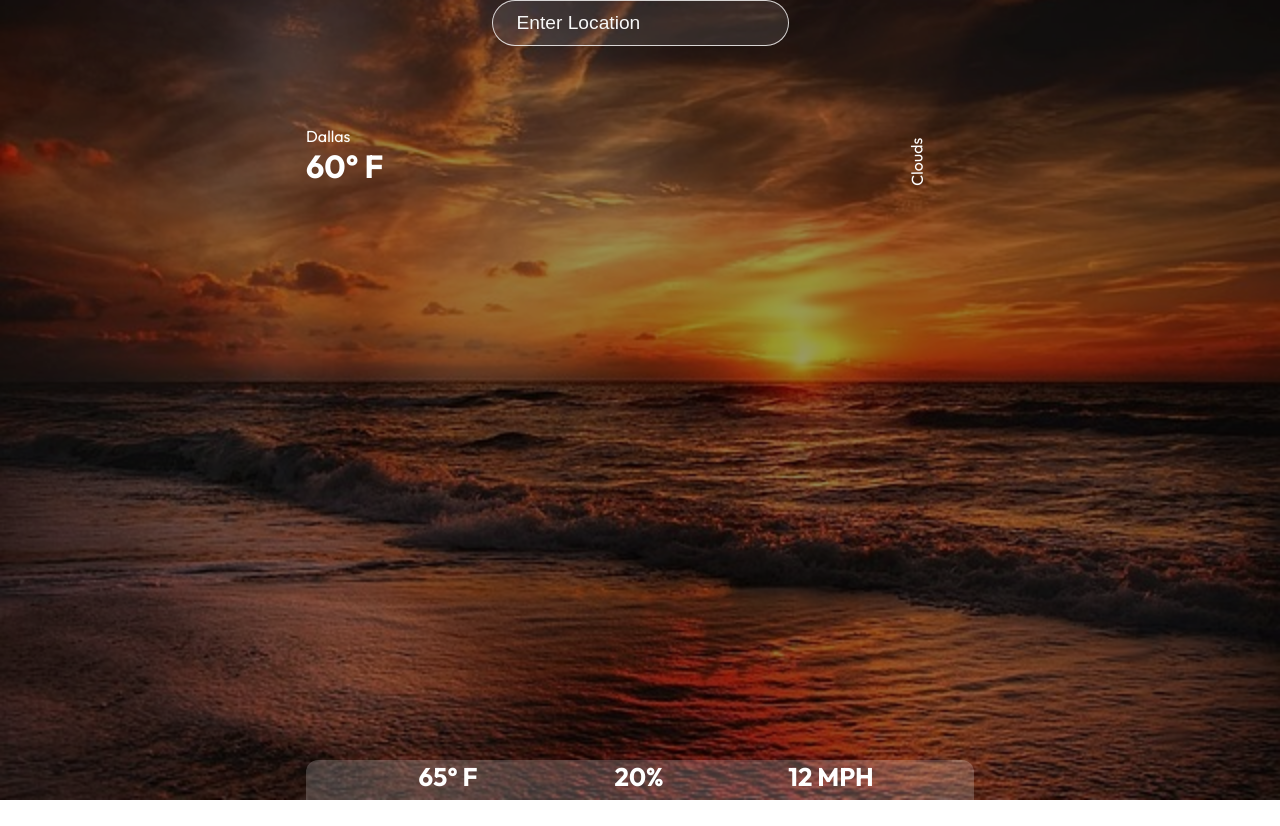
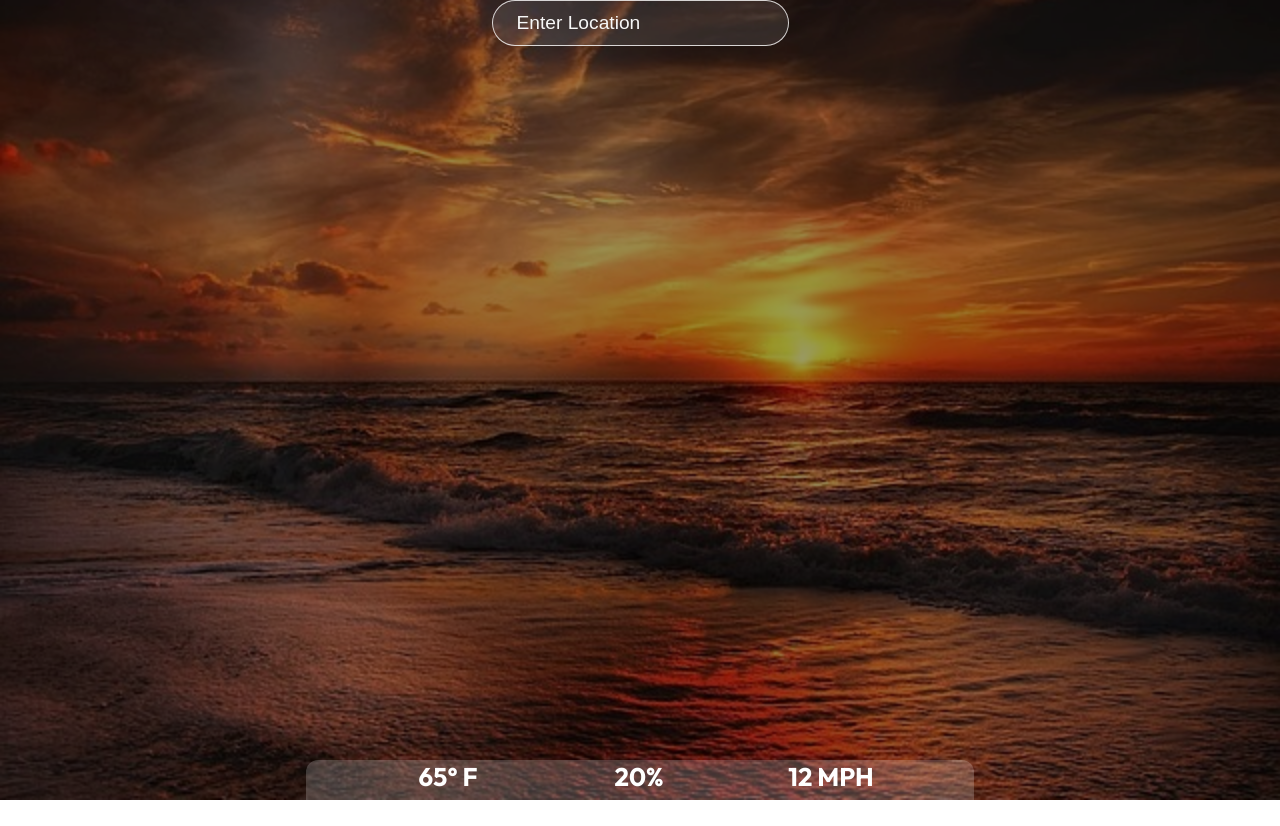
Before and after one commit to nahom-mesfin/Weather-app, a React (Create React App) app: page / in a window 1280 px wide. Built offline with nearby package versions, Linux system fonts and the light colour scheme.

Commit message:
fetch static data to screen

```diff
--- a/src/App.js
+++ b/src/App.js
@@ -4,14 +4,14 @@ import React, { useState } from "react";
 function App() {
   const [data, setData] = useState({});
   const [location, setLocation] = useState("");
-  const url =
-    "https://api.openweathermap.org/data/2.5/weather?q=${location}&appid=06aa447f4c130cdeaa572a966e9fd761";
+  const url = `https://api.openweathermap.org/data/2.5/weather?q=${location}&appid=06aa447f4c130cdeaa572a966e9fd761`;
   const searchLocation = (event) => {
     if (event.key === "Enter") {
       axios.get(url).then((response) => {
         setData(response.data);
         console.log(response.data);
       });
+      setLocation("");
     }
   };
 
@@ -28,11 +28,19 @@ function App() {
       </div>
       <div className="container">
         <div className="top">
-          <div className="location">Dallas</div>
+          <div className="location">
+            <p>{data.name}</p>
+          </div>
           <div className="temp">
-            <h1> 60° F </h1>
+            <div className="temp">
+              <h1>
+                {data.main && data.main.temp ? `${data.main.temp} °K` : null}
+              </h1>
+            </div>
           </div>
-          <div className="description">Clouds</div>
+          <div className="description">
+            {data.weather ? <p>{data.weather[0].main}</p> : null}
+          </div>
         </div>
         <div className="bottom">
           <div className="feels">
--- a/src/index.css
+++ b/src/index.css
@@ -51,6 +51,7 @@ h1 {
   border-radius: 25px;
   border: 1px solid rgba(255, 255, 255, 0.8);
   background: rgba(255, 255, 255, 0.1);
+  color: #f8f8f8;
 }
 
 ::placeholder {
```
